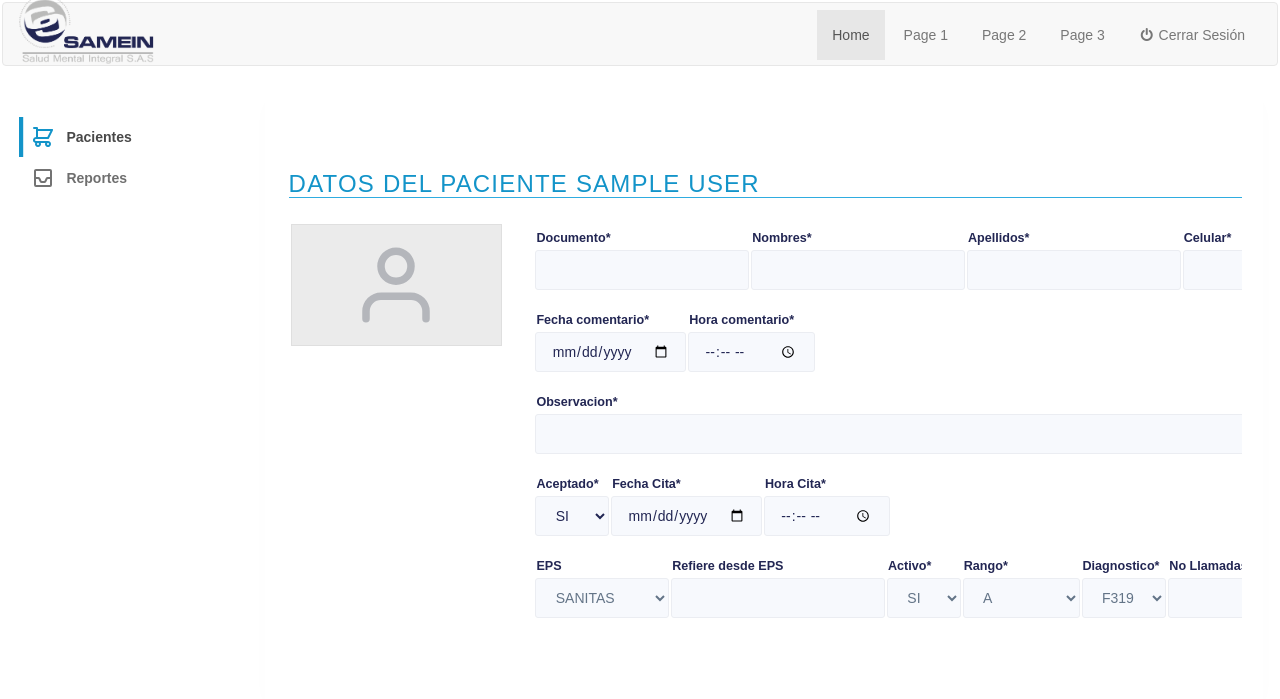
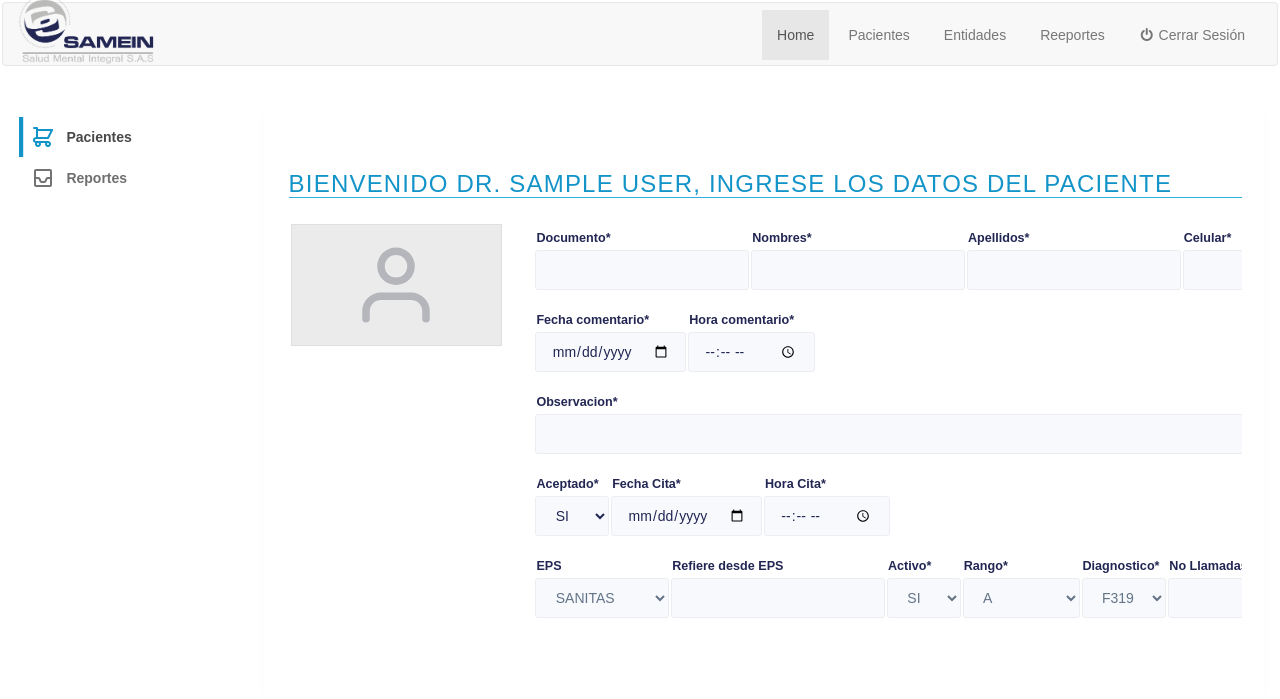
Before and after one commit to julianpk19961/SameBit, a PHP site: page /samebit/pages/dashboard.php in a window 1280 px wide. Shown: the top 699 px of the page. Run offline with PHP 8.4, Linux system fonts and the light colour scheme; the visitor is signed in with stand-in values (Sample User, id 1).

```diff
--- a/config/logout.php
+++ b/config/logout.php
@@ -5,9 +5,8 @@ if (isset($_SESSION))
 {
    // return session_destroy();
     $_SESSION['id'] = '';
-    header("Location: $index");
+
     die();
 }
-
-
+header("Location: $index");
 ?>
--- a/pages/dashboard.php
+++ b/pages/dashboard.php
@@ -12,21 +12,19 @@ include './generales/header.php';
     </div>
     <ul class="nav navbar-nav">
       <li class="active"><a href="#">Home</a></li>
-      <li><a href="#">Page 1</a></li>
-      <li><a href="#">Page 2</a></li>
-      <li><a href="#">Page 3</a></li>
+      <li><a href="#">Pacientes</a></li>
+      <li><a href="#">Entidades</a></li>
+      <li><a href="#">Reeportes</a></li>
       <li>
       <a href="../config/logout.php"><i class="fa fa-power-off"></i> Cerrar Sesión</a>
         </li>
     </ul>
   </div>
 </nav>
+   <!-- Logo -->
 
-   <!-- Logo -->
-    <div class="top_imagen">
-    </div>
 
-    <nav>
+<nav>
 
 <div class="maxw content">
 
@@ -45,7 +43,8 @@ include './generales/header.php';
 <!-- BLOQUE IMG-ADJUNTOS -->
           <div class="slide">
             <div class="item">
-              <h3>DATOS DEL PACIENTE <?php echo  $nombre;?> </h3>
+              <h3 name="Especial">BIENVENIDO DR. <?php echo  strtoupper($nombre);?>,
+              INGRESE LOS DATOS DEL PACIENTE</h3>
               <div class="campos">
                 <aside>
                   <a href="#">
```
Also changed, not shown: css/main.css (line endings or trailing spaces).
